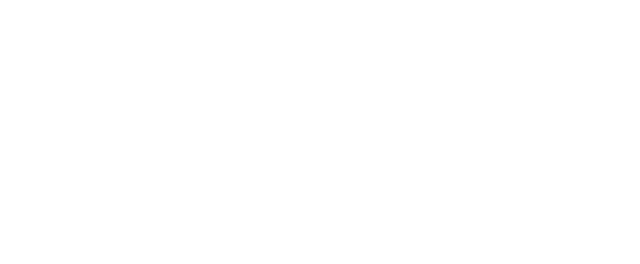
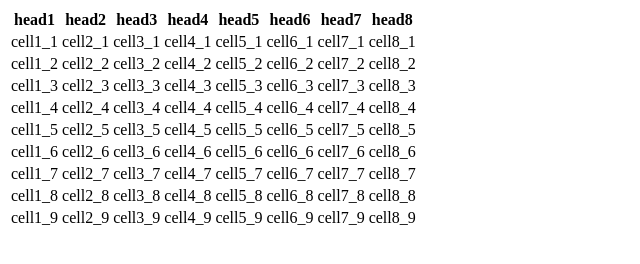
Before and after one commit to delcorem/planet-info-json, a plain HTML site: page index.html in a window 1280 px wide. Shown: the whole page, without its empty margins (0-640 px from the left). Drawn offline with Linux system fonts and the light colour scheme.

```diff
--- a/index.html
+++ b/index.html
@@ -1,10 +1,118 @@
 <!DOCTYPE html>
 <html lang="en">
+
 <head>
     <title>Planets</title>
 </head>
+
 <body>
-
+    <table class="planetInfo">
+        <thead>
+            <tr>
+                <th>head1</th>
+                <th>head2</th>
+                <th>head3</th>
+                <th>head4</th>
+                <th>head5</th>
+                <th>head6</th>
+                <th>head7</th>
+                <th>head8</th>
+            </tr>
+        </thead>
+        <tbody>
+            <tr>
+                <td>cell1_1</td>
+                <td>cell2_1</td>
+                <td>cell3_1</td>
+                <td>cell4_1</td>
+                <td>cell5_1</td>
+                <td>cell6_1</td>
+                <td>cell7_1</td>
+                <td>cell8_1</td>
+            </tr>
+            <tr>
+                <td>cell1_2</td>
+                <td>cell2_2</td>
+                <td>cell3_2</td>
+                <td>cell4_2</td>
+                <td>cell5_2</td>
+                <td>cell6_2</td>
+                <td>cell7_2</td>
+                <td>cell8_2</td>
+            </tr>
+            <tr>
+                <td>cell1_3</td>
+                <td>cell2_3</td>
+                <td>cell3_3</td>
+                <td>cell4_3</td>
+                <td>cell5_3</td>
+                <td>cell6_3</td>
+                <td>cell7_3</td>
+                <td>cell8_3</td>
+            </tr>
+            <tr>
+                <td>cell1_4</td>
+                <td>cell2_4</td>
+                <td>cell3_4</td>
+                <td>cell4_4</td>
+                <td>cell5_4</td>
+                <td>cell6_4</td>
+                <td>cell7_4</td>
+                <td>cell8_4</td>
+            </tr>
+            <tr>
+                <td>cell1_5</td>
+                <td>cell2_5</td>
+                <td>cell3_5</td>
+                <td>cell4_5</td>
+                <td>cell5_5</td>
+                <td>cell6_5</td>
+                <td>cell7_5</td>
+                <td>cell8_5</td>
+            </tr>
+            <tr>
+                <td>cell1_6</td>
+                <td>cell2_6</td>
+                <td>cell3_6</td>
+                <td>cell4_6</td>
+                <td>cell5_6</td>
+                <td>cell6_6</td>
+                <td>cell7_6</td>
+                <td>cell8_6</td>
+            </tr>
+            <tr>
+                <td>cell1_7</td>
+                <td>cell2_7</td>
+                <td>cell3_7</td>
+                <td>cell4_7</td>
+                <td>cell5_7</td>
+                <td>cell6_7</td>
+                <td>cell7_7</td>
+                <td>cell8_7</td>
+            </tr>
+            <tr>
+                <td>cell1_8</td>
+                <td>cell2_8</td>
+                <td>cell3_8</td>
+                <td>cell4_8</td>
+                <td>cell5_8</td>
+                <td>cell6_8</td>
+                <td>cell7_8</td>
+                <td>cell8_8</td>
+            </tr>
+            <tr>
+                <td>cell1_9</td>
+                <td>cell2_9</td>
+                <td>cell3_9</td>
+                <td>cell4_9</td>
+                <td>cell5_9</td>
+                <td>cell6_9</td>
+                <td>cell7_9</td>
+                <td>cell8_9</td>
+            </tr>
+        </tbody>
+        </tr>
+    </table>
 
 </body>
 <script type="text/javascript" src="jquery-3.6.0.js"></script>
@@ -12,4 +120,5 @@
 
 
 </script>
+
 </html>
```
Also changed, not shown: json/planets.json (added, +159 -0 lines).
